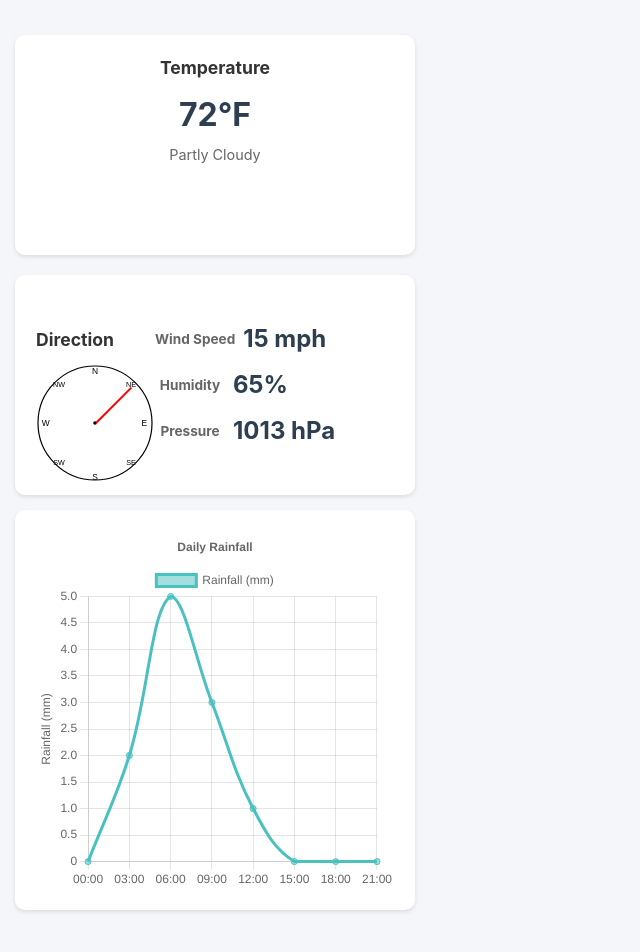
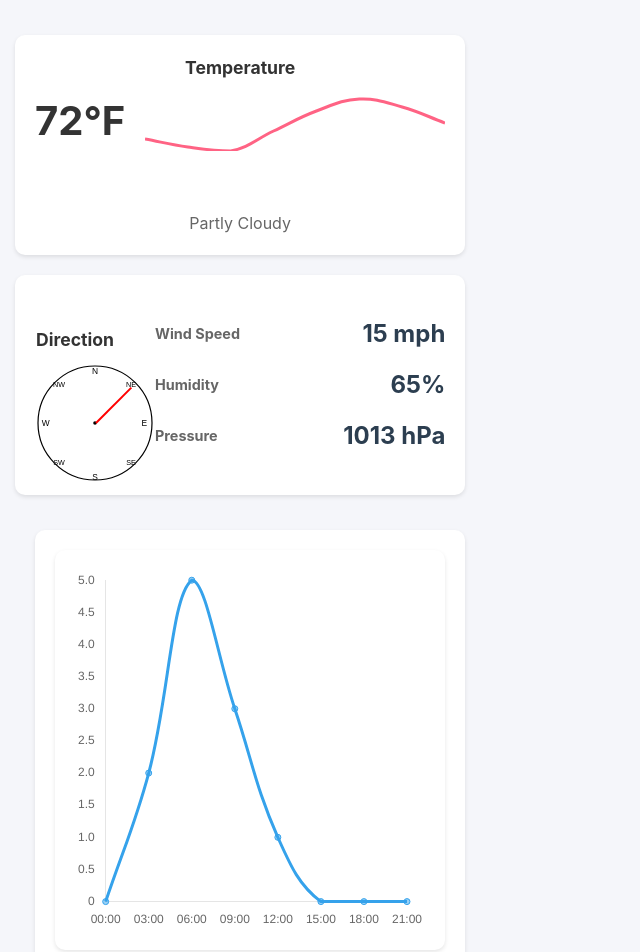
Before and after one commit to mrussell48/WeatherDashboard, a React (Vite) app: page / in a window 1280 px wide. Shown: the top 952 px of the page, without its empty margins (0-640 px from the left). Built offline with nearby package versions, Linux system fonts and the light colour scheme.

Commit message:
Fix: Recreate RainfallCharts component and update imports

```diff
--- a/src/components/WeatherDashboard.jsx
+++ b/src/components/WeatherDashboard.jsx
@@ -1,6 +1,6 @@
 import React from 'react';
 import CurrentWeather from './current-weather/CurrentWeather';
-import WeatherCharts from './weather-charts/WeatherCharts';
+import RainfallCharts from './rainfall-charts/RainfallCharts.jsx';
 import WeatherMap from './weather-map/WeatherMap';
 import './WeatherDashboard.css';
 
@@ -50,7 +50,7 @@ const WeatherDashboard = () => {
   return (
     <div className="weather-dashboard">
       <CurrentWeather currentWeather={currentWeather} dailyData={dailyTempData} />
-      <WeatherCharts
+      <RainfallCharts
         dailyRainData={dailyRainData}
         weeklyData={weeklyData}
       />
--- a/src/components/current-weather/CurrentWeather.css
+++ b/src/components/current-weather/CurrentWeather.css
@@ -4,13 +4,13 @@
 
 .weather-grid {
   display: grid;
-  grid-template-columns: 1fr 1fr;
-  gap: 15px;
-  margin-top: 10px;
+  grid-template-columns: repeat(2, 1fr);
+  gap: 20px;
+  margin-bottom: 20px;
 }
 
 .weather-card {
-  background-color: white;
+  background: white;
   border-radius: 10px;
   padding: 20px;
   box-shadow: 0 2px 4px rgba(0, 0, 0, 0.1);
@@ -20,55 +20,41 @@
 }
 
 .weather-card h3 {
-  color: #2c3e50;
-  margin-bottom: 10px;
-  font-size: 1.1rem;
+  margin: 0 0 15px 0;
+  color: #333;
+  font-size: 1.2rem;
+}
+
+.temperature-container {
+  display: flex;
+  align-items: center;
+  gap: 20px;
+  margin-bottom: 15px;
 }
 
 .temperature {
-  font-size: 2rem;
+  font-size: 2.5rem;
   font-weight: bold;
-  color: #2c3e50;
-  margin-bottom: 5px;
+  color: #333;
+}
+
+.temperature-chart {
+  flex: 1;
+  height: 60px;
+  position: relative;
 }
 
 .weather-description {
   color: #666;
-  margin-bottom: 10px;
-  font-size: 0.9rem;
+  font-size: 1rem;
+  margin-top: auto;
 }
 
 .wind-humidity-metrics {
   display: flex;
-  flex-direction: row;
   align-items: center;
   gap: 40px;
   flex: 1;
-}
-
-.metrics-container {
-  display: flex;
-  flex-direction: column;
-  gap: 10px;
-  flex: 1;
-}
-
-.metric {
-  display: flex;
-  align-items: center;
-  gap: 8px;
-}
-
-.metric h4 {
-  color: #666;
-  font-size: 0.85rem;
-  min-width: 70px;
-}
-
-.metric p {
-  color: #2c3e50;
-  font-weight: 500;
-  font-size: 0.9rem;
 }
 
 .wind-direction {
@@ -87,19 +73,54 @@
   position: relative;
 }
 
+.metrics-container {
+  display: flex;
+  flex-direction: column;
+  gap: 15px;
+  flex: 1;
+}
+
+.metric {
+  display: flex;
+  justify-content: space-between;
+  align-items: center;
+}
+
+.metric h4 {
+  margin: 0;
+  color: #666;
+  font-size: 0.9rem;
+}
+
+.metric p {
+  margin: 0;
+  color: #333;
+  font-weight: 500;
+}
+
 @media (max-width: 768px) {
   .weather-grid {
     grid-template-columns: 1fr;
   }
 
+  .weather-card {
+    min-height: auto;
+  }
+
+  .temperature-container {
+    flex-direction: column;
+    align-items: flex-start;
+    gap: 10px;
+  }
+
+  .temperature-chart {
+    width: 100%;
+    height: 50px;
+  }
+
   .wind-humidity-metrics {
     flex-direction: row;
-    align-items: center;
     gap: 40px;
-  }
-
-  .metrics-container {
-    width: auto;
   }
 
   .compass-container {
--- a/src/components/current-weather/CurrentWeather.jsx
+++ b/src/components/current-weather/CurrentWeather.jsx
@@ -1,13 +1,81 @@
 import React from 'react';
+import { Line } from 'react-chartjs-2';
+import {
+  Chart as ChartJS,
+  CategoryScale,
+  LinearScale,
+  PointElement,
+  LineElement,
+  Title,
+  Tooltip,
+  Legend
+} from 'chart.js';
 import Compass from '../compass/Compass';
 import './CurrentWeather.css';
 
-const CurrentWeather = ({ currentWeather }) => {
+ChartJS.register(
+  CategoryScale,
+  LinearScale,
+  PointElement,
+  LineElement,
+  Title,
+  Tooltip,
+  Legend
+);
+
+const CurrentWeather = ({ currentWeather, dailyData }) => {
+  const dailyTempData = {
+    labels: dailyData.map(d => d.time),
+    datasets: [
+      {
+        label: 'Temperature (°F)',
+        data: dailyData.map(d => d.temperature),
+        borderColor: 'rgb(255, 99, 132)',
+        backgroundColor: 'rgba(255, 99, 132, 0.5)',
+        tension: 0.4,
+        pointRadius: 0
+      }
+    ]
+  };
+
+  const chartOptions = {
+    responsive: true,
+    maintainAspectRatio: false,
+    plugins: {
+      legend: {
+        display: false
+      },
+      tooltip: {
+        enabled: true,
+        mode: 'index',
+        intersect: false
+      }
+    },
+    scales: {
+      x: {
+        display: false
+      },
+      y: {
+        display: false
+      }
+    },
+    interaction: {
+      mode: 'nearest',
+      axis: 'x',
+      intersect: false
+    }
+  };
+
   return (
     <div className="weather-grid">
       <div className="weather-card">
         <h3>Temperature</h3>
-        <div className="temperature">{currentWeather.temperature}°F</div>
+        <div className="temperature-container">
+          <div className="temperature">{currentWeather.temperature}°F</div>
+          <div className="temperature-chart">
+            <Line data={dailyTempData} options={chartOptions} />
+          </div>
+        </div>
         <div className="weather-description">{currentWeather.description}</div>
       </div>
 
--- /dev/null
+++ b/src/components/rainfall-charts/RainfallCharts.css
@@ -0,0 +1,42 @@
+.rainfall-charts {
+  background: white;
+  border-radius: 10px;
+  padding: 20px;
+  box-shadow: 0 2px 4px rgba(0, 0, 0, 0.1);
+  margin-left: 20px;
+  min-height: 400px;
+}
+
+.chart-container {
+  position: relative;
+  width: 100%;
+  height: 400px;
+}
+
+.chart {
+  position: absolute;
+  top: 0;
+  left: 0;
+  width: 100%;
+  height: 100%;
+  opacity: 0;
+  transition: opacity 0.5s ease-in-out;
+}
+
+.chart.fade-in {
+  opacity: 1;
+  z-index: 1;
+}
+
+.chart.fade-out {
+  opacity: 0;
+  z-index: 0;
+}
+
+@media (max-width: 768px) {
+  .rainfall-charts {
+    min-height: 350px;
+    margin-left: 0;
+    margin-top: 20px;
+  }
+}
--- /dev/null
+++ b/src/components/rainfall-charts/RainfallCharts.jsx
@@ -0,0 +1,106 @@
+import React, { useState, useEffect } from 'react';
+import { Line } from 'react-chartjs-2';
+import {
+  Chart as ChartJS,
+  CategoryScale,
+  LinearScale,
+  PointElement,
+  LineElement,
+  Title,
+  Tooltip,
+  Legend
+} from 'chart.js';
+import './RainfallCharts.css';
+
+ChartJS.register(
+  CategoryScale,
+  LinearScale,
+  PointElement,
+  LineElement,
+  Title,
+  Tooltip,
+  Legend
+);
+
+const RainfallCharts = ({ dailyRainData, weeklyData }) => {
+  const [activeChart, setActiveChart] = useState('daily');
+
+  useEffect(() => {
+    const interval = setInterval(() => {
+      setActiveChart(prev => {
+        if (prev === 'daily') return 'weekly';
+        return 'daily';
+      });
+    }, 30000);
+
+    return () => clearInterval(interval);
+  }, []);
+
+  const dailyChartData = {
+    labels: dailyRainData.map(data => data.time),
+    datasets: [
+      {
+        label: 'Rainfall (mm)',
+        data: dailyRainData.map(data => data.rainfall),
+        borderColor: 'rgb(53, 162, 235)',
+        backgroundColor: 'rgba(53, 162, 235, 0.5)',
+        tension: 0.4
+      }
+    ]
+  };
+
+  const weeklyChartData = {
+    labels: weeklyData.map(data => data.day),
+    datasets: [
+      {
+        label: 'Rainfall (mm)',
+        data: weeklyData.map(data => data.rainfall),
+        borderColor: 'rgb(53, 162, 235)',
+        backgroundColor: 'rgba(53, 162, 235, 0.5)',
+        tension: 0.4
+      }
+    ]
+  };
+
+  const chartOptions = {
+    responsive: true,
+    maintainAspectRatio: false,
+    plugins: {
+      legend: {
+        display: false
+      },
+      tooltip: {
+        mode: 'index',
+        intersect: false
+      }
+    },
+    scales: {
+      y: {
+        beginAtZero: true,
+        grid: {
+          display: false
+        }
+      },
+      x: {
+        grid: {
+          display: false
+        }
+      }
+    }
+  };
+
+  return (
+    <div className="rainfall-charts">
+      <div className="chart-container">
+        {activeChart === 'daily' ? (
+          <Line data={dailyChartData} options={chartOptions} />
+        ) : (
+          <Line data={weeklyChartData} options={chartOptions} />
+        )}
+      </div>
+    </div>
+  );
+};
+
+export { RainfallCharts };
+export default RainfallCharts;
--- a/src/components/weather-charts/WeatherCharts.css
+++ b/src/components/rainfall-charts/WeatherCharts.css
@@ -12,6 +12,7 @@
   box-shadow: 0 2px 4px rgba(0, 0, 0, 0.1);
   position: relative;
   height: 400px;
+  overflow: hidden;
 }
 
 .chart {
@@ -21,16 +22,20 @@
   width: 100%;
   height: 100%;
   padding: 20px;
-  transition: opacity 0.5s ease-in-out;
+  opacity: 0;
+  visibility: hidden;
+  transition: opacity 0.5s ease-in-out, visibility 0.5s ease-in-out;
 }
 
 .fade-in {
   opacity: 1;
+  visibility: visible;
   z-index: 1;
 }
 
 .fade-out {
   opacity: 0;
+  visibility: hidden;
   z-index: 0;
 }
 
--- a/src/components/weather-charts/WeatherCharts.jsx
+++ /dev/null
@@ -1,106 +0,0 @@
-import React, { useState, useEffect } from 'react';
-import { Line, Bar } from 'react-chartjs-2';
-import {
-  Chart as ChartJS,
-  CategoryScale,
-  LinearScale,
-  PointElement,
-  LineElement,
-  BarElement,
-  Title,
-  Tooltip,
-  Legend
-} from 'chart.js';
-import './WeatherCharts.css';
-
-ChartJS.register(
-  CategoryScale,
-  LinearScale,
-  PointElement,
-  LineElement,
-  BarElement,
-  Title,
-  Tooltip,
-  Legend
-);
-
-const WeatherCharts = ({ dailyRainData, weeklyData }) => {
-  const [activeChart, setActiveChart] = useState('daily');
-  const [isTransitioning, setIsTransitioning] = useState(false);
-
-  useEffect(() => {
-    const interval = setInterval(() => {
-      setIsTransitioning(true);
-      setTimeout(() => {
-        setActiveChart(prev => prev === 'daily' ? 'weekly' : 'daily');
-        setIsTransitioning(false);
-      }, 500);
-    }, 30000);
-
-    return () => clearInterval(interval);
-  }, []);
-
-  const dailyRainChartData = {
-    labels: dailyRainData.map(d => d.time),
-    datasets: [
-      {
-        label: 'Rainfall (mm)',
-        data: dailyRainData.map(d => d.rainfall),
-        borderColor: 'rgb(75, 192, 192)',
-        backgroundColor: 'rgba(75, 192, 192, 0.5)',
-        tension: 0.4
-      }
-    ]
-  };
-
-  const weeklyChartData = {
-    labels: weeklyData.map(d => d.day),
-    datasets: [
-      {
-        label: 'Weekly Rainfall (mm)',
-        data: weeklyData.map(d => d.rainfall),
-        backgroundColor: 'rgba(53, 162, 235, 0.8)',
-        borderColor: 'rgb(53, 162, 235)',
-        borderWidth: 1
-      }
-    ]
-  };
-
-  const getChartOptions = (type) => ({
-    responsive: true,
-    maintainAspectRatio: false,
-    plugins: {
-      legend: {
-        position: 'top',
-      },
-      title: {
-        display: true,
-        text: type === 'daily' ? 'Daily Rainfall' : 'Weekly Rainfall'
-      }
-    },
-    scales: {
-      y: {
-        beginAtZero: true,
-        title: {
-          display: true,
-          text: 'Rainfall (mm)'
-        }
-      }
-    }
-  });
-
-  return (
-    <div className="weather-charts">
-      <div className="chart-container">
-        <div className={`chart ${activeChart === 'daily' ? 'fade-in' : 'fade-out'}`}>
-          <Line data={dailyRainChartData} options={getChartOptions('daily')} />
-        </div>
-        <div className={`chart ${activeChart === 'weekly' ? 'fade-in' : 'fade-out'}`}>
-          <Bar data={weeklyChartData} options={getChartOptions('weekly')} />
-        </div>
-      </div>
-    </div>
-  );
-};
-
-export default WeatherCharts;
```
